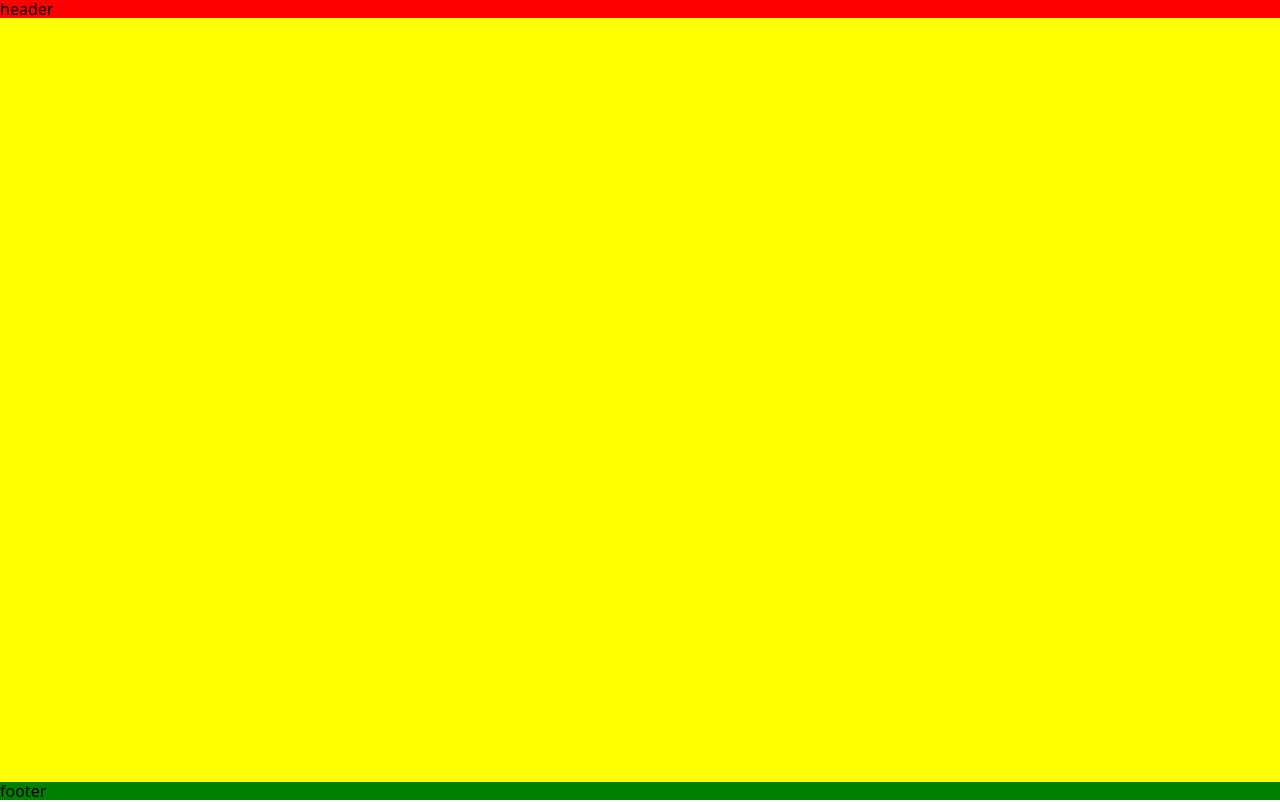
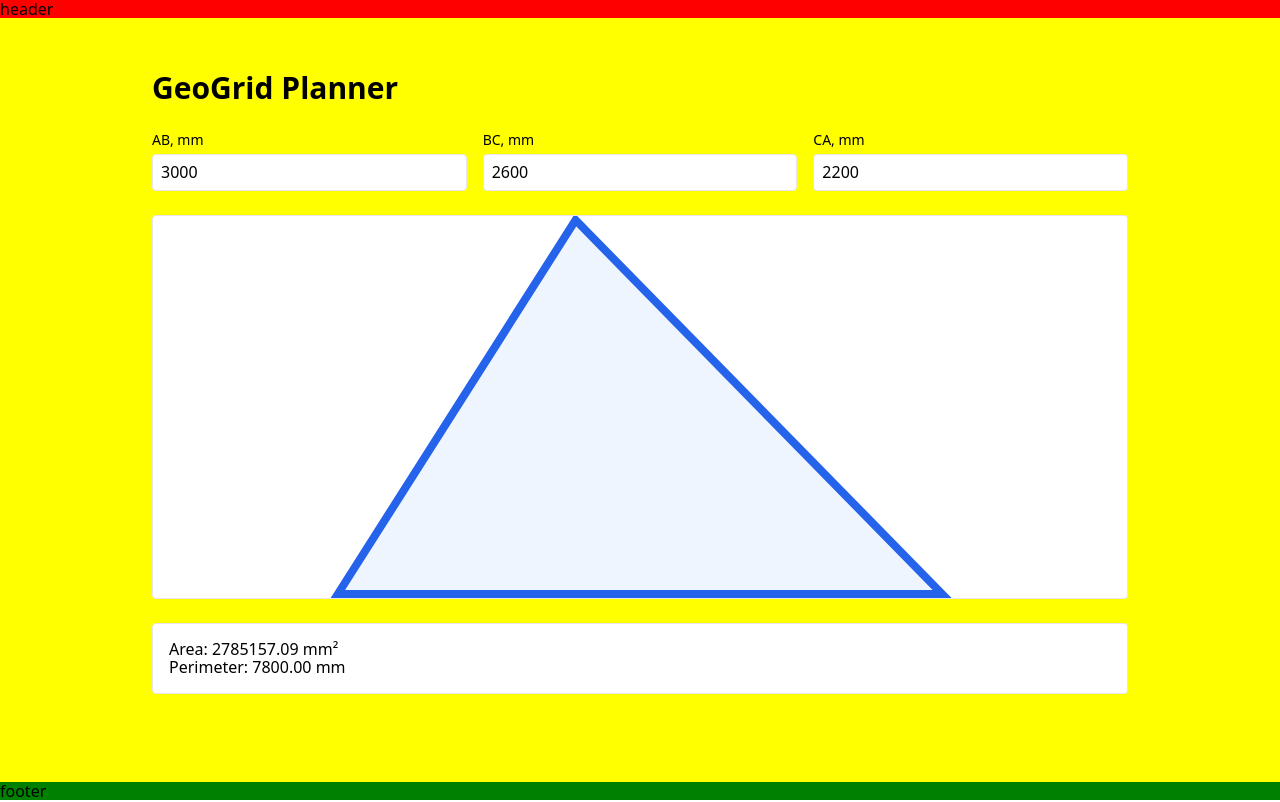
Before and after one commit to oleksandr-osnova/geogrid-planner, a Nuxt app: page /Triangle in a window 1280 px wide. Before the commit this address had no page. Built offline with nearby package versions, Linux system fonts and the light colour scheme.

Commit message:
Add initial geometry logic and basic tests

```diff
--- /dev/null
+++ b/app/components/preview/TrianglePreview.vue
@@ -0,0 +1,54 @@
+<script setup lang="ts">
+import type { Point } from '~/shared/geometry/core/point';
+
+const props = defineProps<{
+  points: {
+    a: Point;
+    b: Point;
+    c: Point;
+  };
+}>();
+
+const padding = 20;
+
+const xs = computed(() => [props.points.a.x, props.points.b.x, props.points.c.x]);
+const ys = computed(() => [props.points.a.y, props.points.b.y, props.points.c.y]);
+
+const minX = computed(() => Math.min(...xs.value));
+const maxX = computed(() => Math.max(...xs.value));
+const minY = computed(() => Math.min(...ys.value));
+const maxY = computed(() => Math.max(...ys.value));
+
+const viewBox = computed(() => {
+  const width = maxX.value - minX.value + padding * 2;
+  const height = maxY.value - minY.value + padding * 2;
+
+  return `${ minX.value - padding } ${ -maxY.value - padding } ${ width } ${ height }`;
+});
+
+const polygonPoints = computed(() => {
+  const { a, b, c } = props.points;
+
+  return [
+    `${ a.x },${ -a.y }`,
+    `${ b.x },${ -b.y }`,
+    `${ c.x },${ -c.y }`,
+  ].join(' ');
+});
+</script>
+
+<template>
+  <svg :viewBox="viewBox" class="mt-6 h-96 w-full rounded border bg-white">
+    <polygon
+      :points="polygonPoints"
+      fill="rgba(59, 130, 246, 0.08)"
+      stroke="rgb(37, 99, 235)"
+      stroke-width="8"
+      vector-effect="non-scaling-stroke"
+    />
+  </svg>
+</template>
+
+<style scoped>
+
+</style>
--- /dev/null
+++ b/app/pages/Triangle.vue
@@ -0,0 +1,63 @@
+<script setup lang="ts">
+import { computed, reactive } from 'vue';
+import { calculateTriangle } from '~/shared/geometry/calculators/calculate-triangle';
+import TrianglePreview from "~/components/preview/TrianglePreview.vue";
+
+const form = reactive({
+  ab: 3000,
+  bc: 2600,
+  ca: 2200,
+});
+
+const result = computed(() => {
+  try {
+    return calculateTriangle({
+      ab: Number(form.ab),
+      bc: Number(form.bc),
+      ca: Number(form.ca),
+    });
+  } catch {
+    return null;
+  }
+});
+</script>
+
+<template>
+  <section class="mx-auto max-w-5xl p-6">
+    <h1 class="mb-6 text-3xl font-bold">
+      GeoGrid Planner
+    </h1>
+
+    <div class="grid gap-4 md:grid-cols-3">
+      <label class="block">
+        <span class="mb-1 block text-sm font-medium">AB, mm</span>
+        <input v-model.number="form.ab" type="number" class="w-full rounded border p-2">
+      </label>
+
+      <label class="block">
+        <span class="mb-1 block text-sm font-medium">BC, mm</span>
+        <input v-model.number="form.bc" type="number" class="w-full rounded border p-2">
+      </label>
+
+      <label class="block">
+        <span class="mb-1 block text-sm font-medium">CA, mm</span>
+        <input v-model.number="form.ca" type="number" class="w-full rounded border p-2">
+      </label>
+    </div>
+
+    <TrianglePreview v-if="result" :points="result.resolvedTriangle.points"/>
+
+    <div v-if="result" class="mt-6 rounded border bg-white p-4">
+      <div>Area: {{ result.area.toFixed(2) }} mm²</div>
+      <div>Perimeter: {{ result.perimeter.toFixed(2) }} mm</div>
+    </div>
+
+    <div v-else class="mt-6 rounded border border-red-300 bg-red-50 p-4 text-red-700">
+      Invalid triangle sides.
+    </div>
+  </section>
+</template>
+
+<style scoped>
+
+</style>
--- /dev/null
+++ b/app/shared/geometry/calculators/calculate-triangle.ts
@@ -0,0 +1,24 @@
+import type { TriangleInput } from '~/shared/geometry/shapes/triangle';
+import { resolveTriangle } from '~/shared/geometry/shapes/triangle';
+import { calculateTriangleArea } from '~/shared/geometry/metrics/triangle-area';
+import { calculatePerimeter } from '~/shared/geometry/metrics/perimeter';
+
+export interface TriangleCalculationResult {
+  area: number;
+  perimeter: number;
+  resolvedTriangle: ReturnType<typeof resolveTriangle>;
+}
+
+export function calculateTriangle (input: TriangleInput): TriangleCalculationResult {
+  const resolvedTriangle = resolveTriangle(input);
+
+  return {
+    area: calculateTriangleArea(input),
+    perimeter: calculatePerimeter([
+      resolvedTriangle.sides.ab,
+      resolvedTriangle.sides.bc,
+      resolvedTriangle.sides.ca,
+    ]),
+    resolvedTriangle,
+  };
+}
--- /dev/null
+++ b/app/shared/geometry/core/point.ts
@@ -0,0 +1,8 @@
+export interface Point {
+  x: number;
+  y: number;
+}
+
+export function distance (a: Point, b: Point): number {
+  return Math.hypot(b.x - a.x, b.y - a.y);
+}
--- /dev/null
+++ b/app/shared/geometry/core/segment.ts
@@ -0,0 +1,11 @@
+import type { Point } from '~/shared/geometry/core/point';
+import { distance } from '~/shared/geometry/core/point';
+
+export interface Segment {
+  start: Point;
+  end: Point;
+}
+
+export function segmentLength (segment: Segment): number {
+  return distance(segment.start, segment.end);
+}
--- /dev/null
+++ b/app/shared/geometry/metrics/perimeter.ts
@@ -0,0 +1,3 @@
+export function calculatePerimeter (lengths: number[]): number {
+  return lengths.reduce((sum, length) => sum + length, 0);
+}
--- /dev/null
+++ b/app/shared/geometry/metrics/triangle-area.ts
@@ -0,0 +1,16 @@
+import type { TriangleInput } from '~/shared/geometry/shapes/triangle';
+
+/**
+ * @see https://en.wikipedia.org/wiki/Heron%27s_formula
+ */
+export function calculateTriangleArea (input: TriangleInput): number {
+  const { ab, bc, ca } = input;
+  const semiPerimeter = (ab + bc + ca) / 2;
+
+  return Math.sqrt(
+    semiPerimeter *
+    (semiPerimeter - ab) *
+    (semiPerimeter - bc) *
+    (semiPerimeter - ca),
+  );
+}
--- /dev/null
+++ b/app/shared/geometry/shapes/triangle.ts
@@ -0,0 +1,59 @@
+import type { Point } from '~/shared/geometry/core/point';
+import { distance } from '~/shared/geometry/core/point';
+
+export interface TriangleInput {
+  ab: number;
+  bc: number;
+  ca: number;
+}
+
+export interface ResolvedTriangle {
+  points: {
+    a: Point;
+    b: Point;
+    c: Point;
+  };
+  sides: {
+    ab: number;
+    bc: number;
+    ca: number;
+  };
+}
+
+export function isValidTriangle (input: TriangleInput): boolean {
+  const { ab, bc, ca } = input;
+
+  return (
+    ab > 0 &&
+    bc > 0 &&
+    ca > 0 &&
+    ab + bc > ca &&
+    ab + ca > bc &&
+    bc + ca > ab
+  );
+}
+
+export function resolveTriangle (input: TriangleInput): ResolvedTriangle {
+  if (!isValidTriangle(input)) {
+    throw new Error('Invalid triangle sides.');
+  }
+
+  const { ab, bc, ca } = input;
+
+  const a: Point = { x: 0, y: 0 };
+  const b: Point = { x: ab, y: 0 };
+
+  const x = (ca ** 2 + ab ** 2 - bc ** 2) / (2 * ab);
+  const y = Math.sqrt(Math.max(ca ** 2 - x ** 2, 0));
+
+  const c: Point = { x, y };
+
+  return {
+    points: { a, b, c },
+    sides: {
+      ab: distance(a, b),
+      bc: distance(b, c),
+      ca: distance(c, a),
+    },
+  };
+}
--- a/package.json
+++ b/package.json
@@ -7,7 +7,8 @@
     "dev": "nuxt dev",
     "generate": "nuxt generate",
     "preview": "nuxt preview",
-    "postinstall": "nuxt prepare"
+    "postinstall": "nuxt prepare",
+    "test": "vitest"
   },
   "dependencies": {
     "@flatten-js/core": "^1.6.12",
@@ -22,6 +23,7 @@
     "vue-router": "^5.1.0"
   },
   "devDependencies": {
+    "@types/node": "^26.0.1",
     "@vue/test-utils": "^2.4.11",
     "sass": "^1.101.0",
     "tailwindcss": "3.4.19",
--- a/tsconfig.json
+++ b/tsconfig.json
@@ -1,5 +1,6 @@
 {
   // https://nuxt.com/docs/guide/concepts/typescript
+  "extends": "./.nuxt/tsconfig.json",
   "files": [],
   "references": [
     {
```
Also changed, not shown: vitest.config.ts (added, +21 -0 lines), 2 other files (tests, documents, lock files or other folders).
